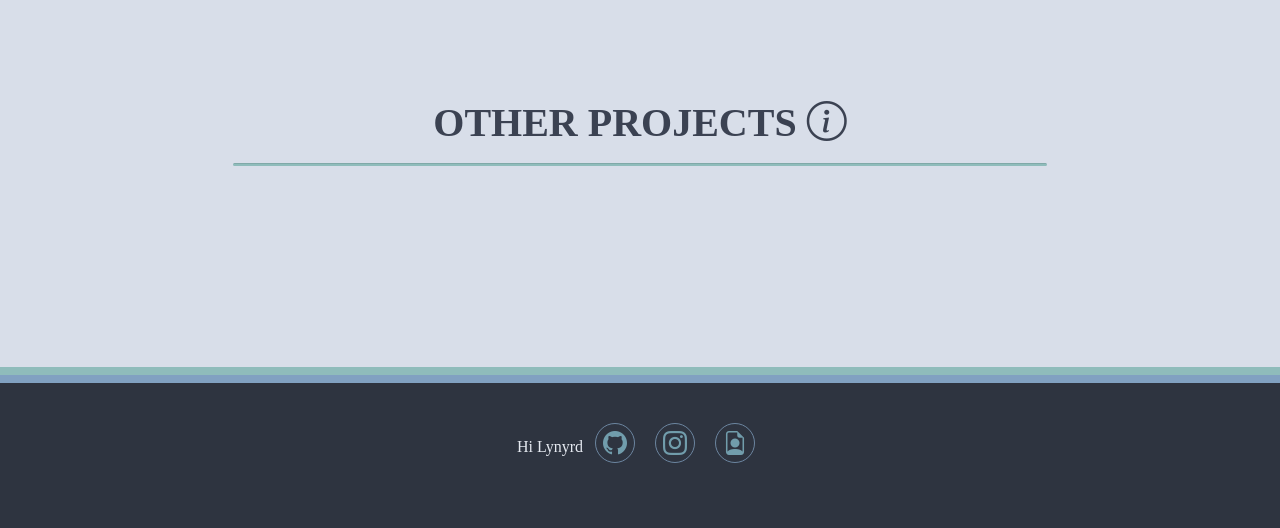
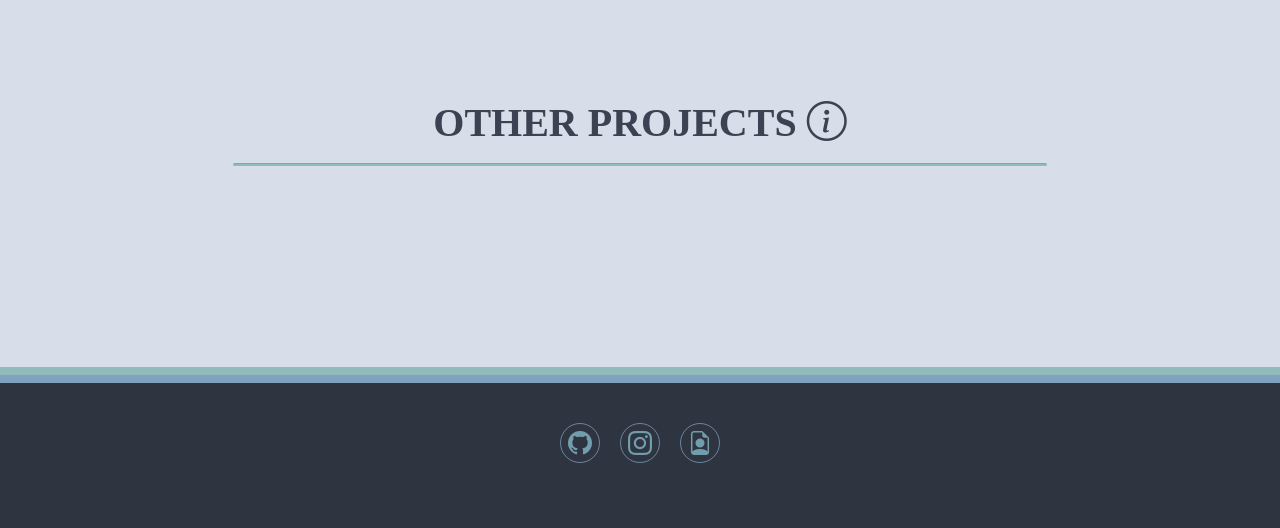
Before and after one commit to rewelcabiles/personal-website, a Flask app: page / in a window 1280 px wide. Shown: the part 909-1437 px from the top of the page. Run offline with Flask 2, Linux system fonts and the light colour scheme; data that the repository does not hold is empty; some libraries are stand-ins or nearby versions; some web fonts are replaced.

Commit message:
easter egg removed

```diff
--- a/templates/boilerplate.html
+++ b/templates/boilerplate.html
@@ -41,7 +41,6 @@
     <div class="footer-basic">
       <footer>
           <div class="social">
-            Hi Lynyrd
             <a target="_blank" href="https://www.github.com/rewelcabiles"><i class="bi bi-github"></i></a>
             <a target="_blank" href="https://www.instagram.com/rewelcabiles/"><i class="bi bi-instagram"></i></a>
             <a href="#"><i class="bi bi-file-earmark-person"></i></a>
```
